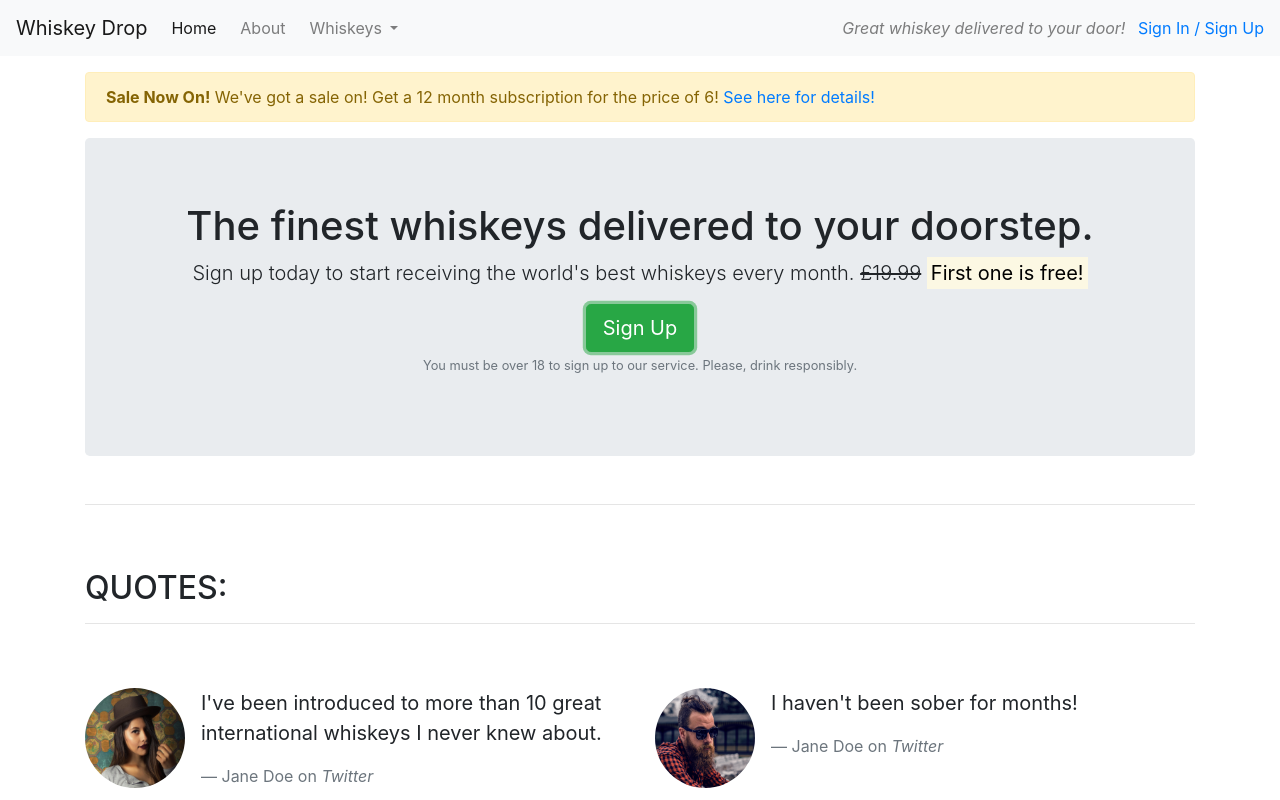
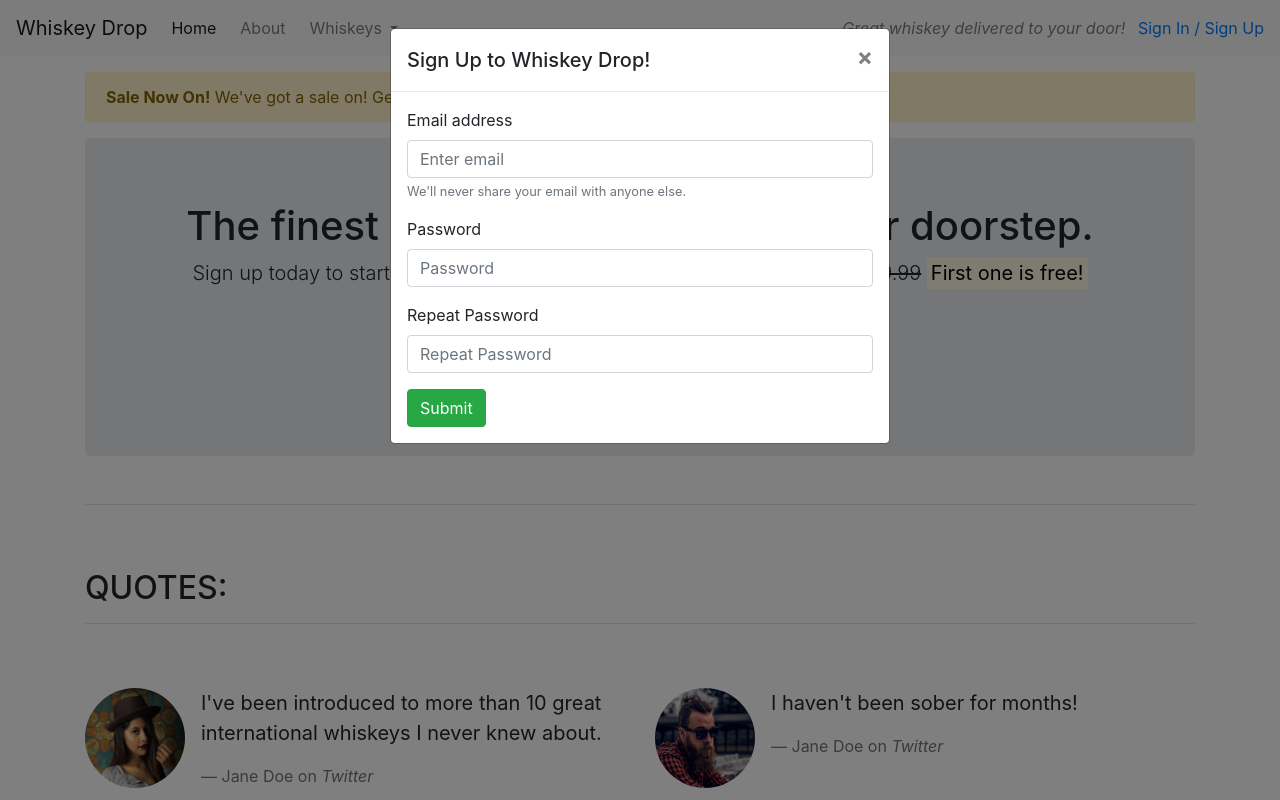
Before and after one commit to Archierowe/bootstrap-4, a plain HTML site: page index.html in a window 1280 px wide. Both pictures are taken after a click on the button "Sign Up". Shown: the top 800 px of the page. Drawn offline with nearby package versions, Linux system fonts and the light colour scheme.

Commit message:
Added Progressive Enhancement With JavaScript Components - Part 2 lesson content to Whiskey Drop

```diff
--- a/index.html
+++ b/index.html
@@ -65,7 +65,7 @@
               <span class="d-inline d-sm-none"><br /></span>
               <strong> <mark>First one is free!</mark> </strong>
             </p>
-            <button class="btn btn-success btn-lg">Sign Up</button>
+            <button class="btn btn-success btn-lg" data-toggle="modal" data-target="#signUpModal">Sign Up</button>
             <p class="text-muted">
               <small
                 >You must be over 18 to sign up to our service. Please, drink
@@ -214,8 +214,39 @@
       </section>
       <!-- /.Monthly Favorites -->
     </article>
+    <div class="modal" tabindex="-1" role="dialog" id="signUpModal">
+        <div class="modal-dialog">
+            <div class="modal-content">
+                <div class="modal-header">
+                        <h5 class="modal-title">Sign Up to Whiskey Drop!</h5>
+                        <button type="button" class="close" data-dismiss="modal" aria-label="Close">
+                            <span aria-hidden="true">&times;</span>
+                        </button>
+                </div>
+                    <div class="modal-body">
+                        <form>
+                            <div class="form-group">
+                            <label for="exampleInputEmail1">Email address</label>
+                            <input type="email" class="form-control" id="exampleInputEmail1" placeholder="Enter email"   aria-describedby="emailHelp">
+                            <small id="emailHelp" class="form-text text-muted">We'll never share your email with anyone else.</small>
+                    </div>
+                    <div class="form-group">
+                        <label for="password">Password</label>
+                        <input type="password" class="form-control" id="password" placeholder="Password">
+                    </div>
+                    <div class="form-group">
+                        <label for="repeatPassword">Repeat Password</label>
+                        <input type="password" class="form-control" id="repeatPassword" placeholder="Repeat Password">
+                    </div>
+
+                    <button type="submit" class="btn btn-success">Submit</button>
+                        </form>
+                </div>
+            </div>
+        </div>
+    </div>
     <script src="https://code.jquery.com/jquery-3.5.1.slim.min.js" integrity="sha384-DfXdz2htPH0lsSSs5nCTpuj/zy4C+OGpamoFVy38MVBnE+IbbVYUew+OrCXaRkfj" crossorigin="anonymous"></script>
-<script src="https://cdn.jsdelivr.net/npm/popper.js@1.16.0/dist/umd/popper.min.js" integrity="sha384-Q6E9RHvbIyZFJoft+2mJbHaEWldlvI9IOYy5n3zV9zzTtmI3UksdQRVvoxMfooAo" crossorigin="anonymous"></script>
-<script src="https://stackpath.bootstrapcdn.com/bootstrap/4.5.0/js/bootstrap.min.js" integrity="sha384-OgVRvuATP1z7JjHLkuOU7Xw704+h835Lr+6QL9UvYjZE3Ipu6Tp75j7Bh/kR0JKI" crossorigin="anonymous"></script>
+    <script src="https://cdn.jsdelivr.net/npm/popper.js@1.16.0/dist/umd/popper.min.js" integrity="sha384-Q6E9RHvbIyZFJoft+2mJbHaEWldlvI9IOYy5n3zV9zzTtmI3UksdQRVvoxMfooAo" crossorigin="anonymous"></script>
+    <script src="https://stackpath.bootstrapcdn.com/bootstrap/4.5.0/js/bootstrap.min.js" integrity="sha384-OgVRvuATP1z7JjHLkuOU7Xw704+h835Lr+6QL9UvYjZE3Ipu6Tp75j7Bh/kR0JKI" crossorigin="anonymous"></script>
   </body>
 </html>
```
